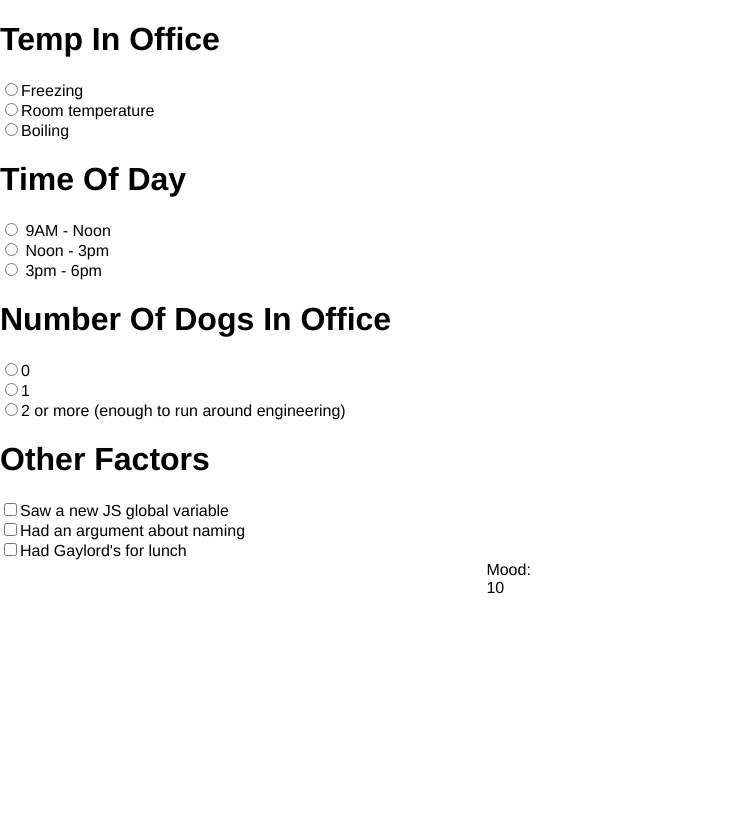
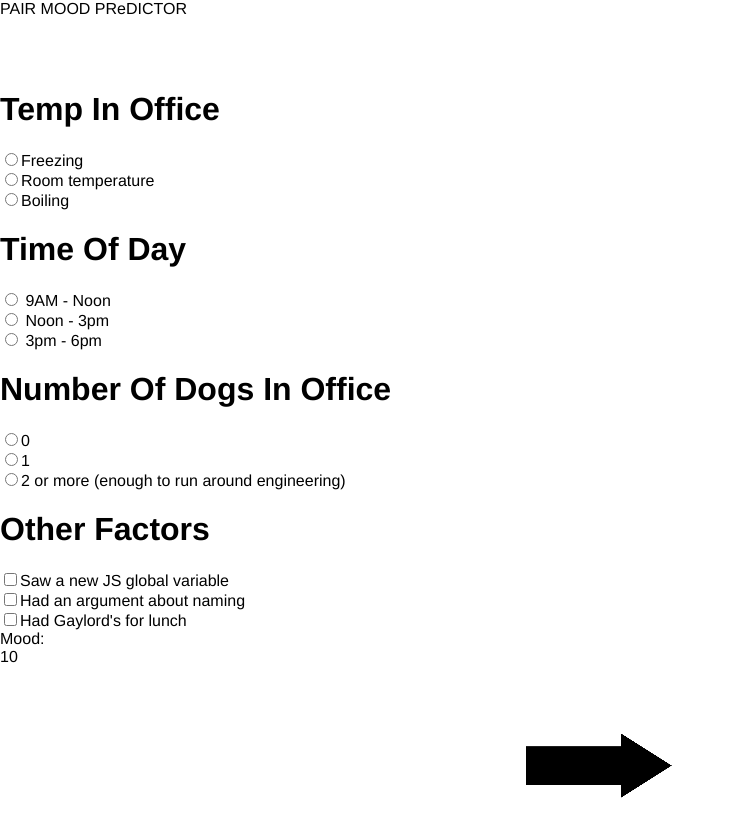
Before and after one commit to peterkinmond/mood-predictor, a plain HTML site: page index.html in a window 1280 px wide. Shown: the whole page, without its empty margins (0-735 px from the left). Drawn offline with Linux system fonts and the light colour scheme.

Commit message:
add title and chart div

```diff
--- a/index.html
+++ b/index.html
@@ -41,6 +41,10 @@
 </head>
 
 <body>
+<div class="title" id="title">
+    PAIR MOOD PReDICTOR
+</div>
+
 <div id="container">
     <h1>Temp In Office</h1>
     <input type="radio" name="office_temp" value="-3"/>Freezing<br/>
@@ -67,5 +71,9 @@
         <div id="mood_number">10</div>
     </div>
 </div>
+
+<div id="chart" class="chart">
+    <img src="images/arrow.png" />
+</div>
 </body>
 </html>
--- a/style/screen.css
+++ b/style/screen.css
@@ -9,8 +9,13 @@ body {
 
 #container {
   height: auto;
-  min-height: 100%;
+  min-height: 80%;
 	position: relative;
+}
+
+#title {
+  width: 100%;
+  height: 70px;
 }
 
 .albums {
@@ -81,8 +86,8 @@ nav button.control {
 .playlist .album.current .tracks .current {
 }
 
-.library {
-	margin-left: 36%;
+.chart {
+	margin-left: 500px;
 	padding: 0.1em 2%;
 }
 
```
Also changed, not shown: images/arrow.png (added).
